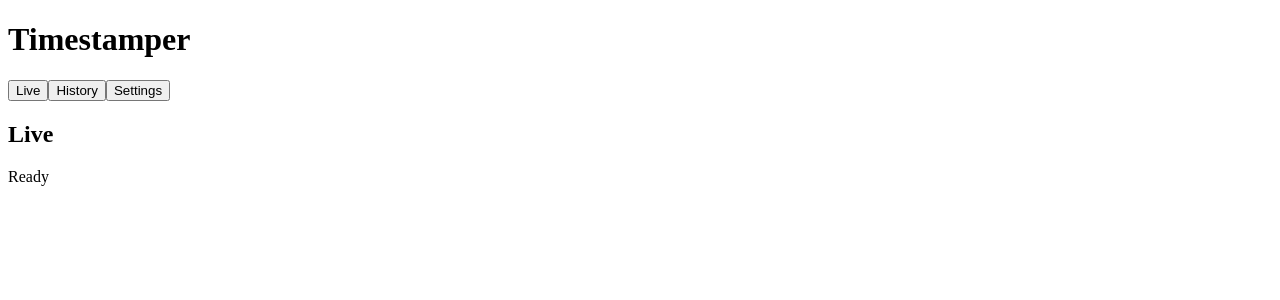
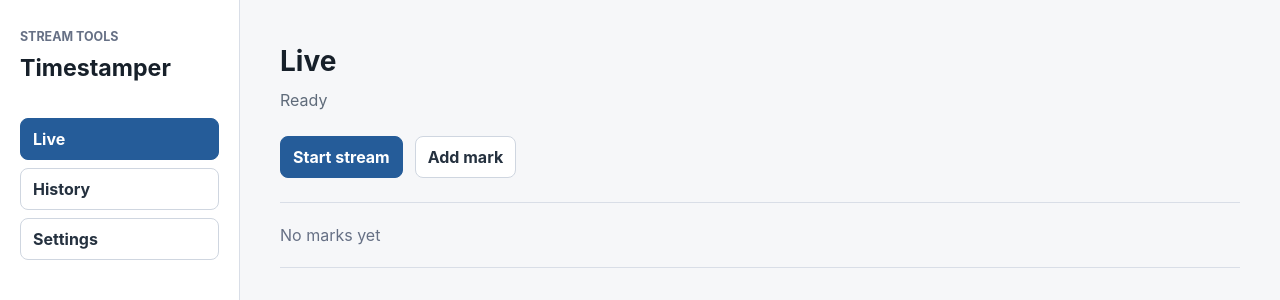
Before and after one commit to Palawizard/timestamper, a React (Vite) app: page / in a window 1280 px wide. Shown: the top 300 px of the page. Built offline with nearby package versions, Linux system fonts and the light colour scheme.

Commit message:
feat(ui): add base components

```diff
--- a/src/app/App.tsx
+++ b/src/app/App.tsx
@@ -1,9 +1,10 @@
 import { useState } from "react";
 import type { ReactNode } from "react";
+import { AppLayout } from "../components/AppLayout";
 import { HistoryView } from "../features/history/HistoryView";
 import { LiveView } from "../features/live/LiveView";
 import { SettingsView } from "../features/settings/SettingsView";
-import { type AppRoute, appRoutes } from "./routes";
+import { type AppRoute } from "./routes";
 
 const views: Record<AppRoute, ReactNode> = {
   live: <LiveView />,
@@ -15,23 +16,8 @@ export function App() {
   const [activeRoute, setActiveRoute] = useState<AppRoute>("live");
 
   return (
-    <div>
-      <header>
-        <h1>Timestamper</h1>
-        <nav aria-label="Main navigation">
-          {appRoutes.map((route) => (
-            <button
-              key={route.id}
-              type="button"
-              aria-current={activeRoute === route.id ? "page" : undefined}
-              onClick={() => setActiveRoute(route.id)}
-            >
-              {route.label}
-            </button>
-          ))}
-        </nav>
-      </header>
-      <main>{views[activeRoute]}</main>
-    </div>
+    <AppLayout activeRoute={activeRoute} onRouteChange={setActiveRoute}>
+      {views[activeRoute]}
+    </AppLayout>
   );
 }
--- /dev/null
+++ b/src/components/AppLayout.tsx
@@ -0,0 +1,40 @@
+import type { ReactNode } from "react";
+import { Button } from "./Button";
+import { type AppRoute, appRoutes } from "../app/routes";
+
+type AppLayoutProps = {
+  activeRoute: AppRoute;
+  children: ReactNode;
+  onRouteChange: (route: AppRoute) => void;
+};
+
+export function AppLayout({
+  activeRoute,
+  children,
+  onRouteChange,
+}: AppLayoutProps) {
+  return (
+    <div className="app-shell">
+      <aside className="sidebar">
+        <div>
+          <p className="app-kicker">Stream tools</p>
+          <h1>Timestamper</h1>
+        </div>
+        <nav className="nav-list" aria-label="Main navigation">
+          {appRoutes.map((route) => (
+            <Button
+              key={route.id}
+              className="nav-button"
+              variant={activeRoute === route.id ? "primary" : "secondary"}
+              aria-current={activeRoute === route.id ? "page" : undefined}
+              onClick={() => onRouteChange(route.id)}
+            >
+              {route.label}
+            </Button>
+          ))}
+        </nav>
+      </aside>
+      <main className="content">{children}</main>
+    </div>
+  );
+}
--- /dev/null
+++ b/src/components/Button.tsx
@@ -0,0 +1,25 @@
+import type { ButtonHTMLAttributes, ReactNode } from "react";
+
+type ButtonVariant = "primary" | "secondary";
+
+type ButtonProps = ButtonHTMLAttributes<HTMLButtonElement> & {
+  children: ReactNode;
+  variant?: ButtonVariant;
+};
+
+export function Button({
+  children,
+  className = "",
+  variant = "secondary",
+  ...props
+}: ButtonProps) {
+  const classes = ["button", `button-${variant}`, className]
+    .filter(Boolean)
+    .join(" ");
+
+  return (
+    <button className={classes} type="button" {...props}>
+      {children}
+    </button>
+  );
+}
--- /dev/null
+++ b/src/components/EmptyState.tsx
@@ -0,0 +1,7 @@
+type EmptyStateProps = {
+  title: string;
+};
+
+export function EmptyState({ title }: EmptyStateProps) {
+  return <p className="empty-state">{title}</p>;
+}
--- a/src/features/history/HistoryView.tsx
+++ b/src/features/history/HistoryView.tsx
@@ -1,8 +1,13 @@
+import { EmptyState } from "../../components/EmptyState";
+
 export function HistoryView() {
   return (
-    <section aria-labelledby="history-title">
-      <h2 id="history-title">History</h2>
-      <p>No streams yet</p>
+    <section className="view" aria-labelledby="history-title">
+      <div className="view-header">
+        <h2 id="history-title">History</h2>
+        <p>Streams</p>
+      </div>
+      <EmptyState title="No streams yet" />
     </section>
   );
 }
--- a/src/features/live/LiveView.tsx
+++ b/src/features/live/LiveView.tsx
@@ -1,8 +1,18 @@
+import { Button } from "../../components/Button";
+import { EmptyState } from "../../components/EmptyState";
+
 export function LiveView() {
   return (
-    <section aria-labelledby="live-title">
-      <h2 id="live-title">Live</h2>
-      <p>Ready</p>
+    <section className="view" aria-labelledby="live-title">
+      <div className="view-header">
+        <h2 id="live-title">Live</h2>
+        <p>Ready</p>
+      </div>
+      <div className="toolbar">
+        <Button variant="primary">Start stream</Button>
+        <Button>Add mark</Button>
+      </div>
+      <EmptyState title="No marks yet" />
     </section>
   );
 }
--- a/src/features/settings/SettingsView.tsx
+++ b/src/features/settings/SettingsView.tsx
@@ -1,8 +1,16 @@
+import { Button } from "../../components/Button";
+
 export function SettingsView() {
   return (
-    <section aria-labelledby="settings-title">
-      <h2 id="settings-title">Settings</h2>
-      <p>Hotkeys</p>
+    <section className="view" aria-labelledby="settings-title">
+      <div className="view-header">
+        <h2 id="settings-title">Settings</h2>
+        <p>Hotkeys</p>
+      </div>
+      <div className="toolbar">
+        <Button variant="primary">Save</Button>
+        <Button>Cancel</Button>
+      </div>
     </section>
   );
 }
--- a/src/main.tsx
+++ b/src/main.tsx
@@ -1,6 +1,7 @@
 import React from "react";
 import ReactDOM from "react-dom/client";
 import { App } from "./app/App";
+import "./styles/global.css";
 
 ReactDOM.createRoot(document.getElementById("root") as HTMLElement).render(
   <React.StrictMode>
--- /dev/null
+++ b/src/styles/global.css
@@ -0,0 +1,170 @@
+:root {
+  color: #17202a;
+  background: #f6f7f9;
+  font-family:
+    Inter,
+    ui-sans-serif,
+    system-ui,
+    -apple-system,
+    BlinkMacSystemFont,
+    "Segoe UI",
+    sans-serif;
+  font-size: 16px;
+  line-height: 1.5;
+  text-rendering: optimizeLegibility;
+}
+
+* {
+  box-sizing: border-box;
+}
+
+body {
+  margin: 0;
+  min-width: 320px;
+  min-height: 100vh;
+}
+
+button,
+input {
+  font: inherit;
+}
+
+h1,
+h2,
+p {
+  margin: 0;
+}
+
+.app-shell {
+  display: grid;
+  grid-template-columns: 240px minmax(0, 1fr);
+  min-height: 100vh;
+}
+
+.sidebar {
+  display: flex;
+  flex-direction: column;
+  gap: 32px;
+  padding: 28px 20px;
+  border-right: 1px solid #d9dee7;
+  background: #ffffff;
+}
+
+.app-kicker {
+  color: #667085;
+  font-size: 0.78rem;
+  font-weight: 700;
+  letter-spacing: 0;
+  text-transform: uppercase;
+}
+
+.sidebar h1 {
+  margin-top: 4px;
+  font-size: 1.45rem;
+}
+
+.nav-list {
+  display: grid;
+  gap: 8px;
+}
+
+.button {
+  display: inline-flex;
+  align-items: center;
+  justify-content: center;
+  min-height: 40px;
+  border: 1px solid transparent;
+  border-radius: 8px;
+  padding: 8px 12px;
+  cursor: pointer;
+  font-weight: 650;
+  transition:
+    background-color 120ms ease,
+    border-color 120ms ease,
+    color 120ms ease;
+}
+
+.button-primary {
+  border-color: #255c99;
+  background: #255c99;
+  color: #ffffff;
+}
+
+.button-secondary {
+  border-color: #cfd6e0;
+  background: #ffffff;
+  color: #25313f;
+}
+
+.button:hover {
+  border-color: #1e4f85;
+}
+
+.nav-button {
+  width: 100%;
+  justify-content: flex-start;
+  text-align: left;
+}
+
+.content {
+  padding: 40px;
+}
+
+.view {
+  display: grid;
+  gap: 24px;
+  max-width: 960px;
+}
+
+.view-header {
+  display: grid;
+  gap: 6px;
+}
+
+.view-header h2 {
+  font-size: 1.75rem;
+}
+
+.view-header p {
+  color: #5f6b7a;
+}
+
+.toolbar {
+  display: flex;
+  flex-wrap: wrap;
+  gap: 12px;
+}
+
+.empty-state {
+  width: 100%;
+  padding: 20px 0;
+  color: #667085;
+  border-top: 1px solid #d9dee7;
+  border-bottom: 1px solid #d9dee7;
+}
+
+@media (max-width: 720px) {
+  .app-shell {
+    grid-template-columns: 1fr;
+  }
+
+  .sidebar {
+    gap: 18px;
+    padding: 20px;
+    border-right: 0;
+    border-bottom: 1px solid #d9dee7;
+  }
+
+  .nav-list {
+    grid-template-columns: repeat(3, minmax(0, 1fr));
+  }
+
+  .nav-button {
+    justify-content: center;
+    text-align: center;
+  }
+
+  .content {
+    padding: 24px 20px;
+  }
+}
```
